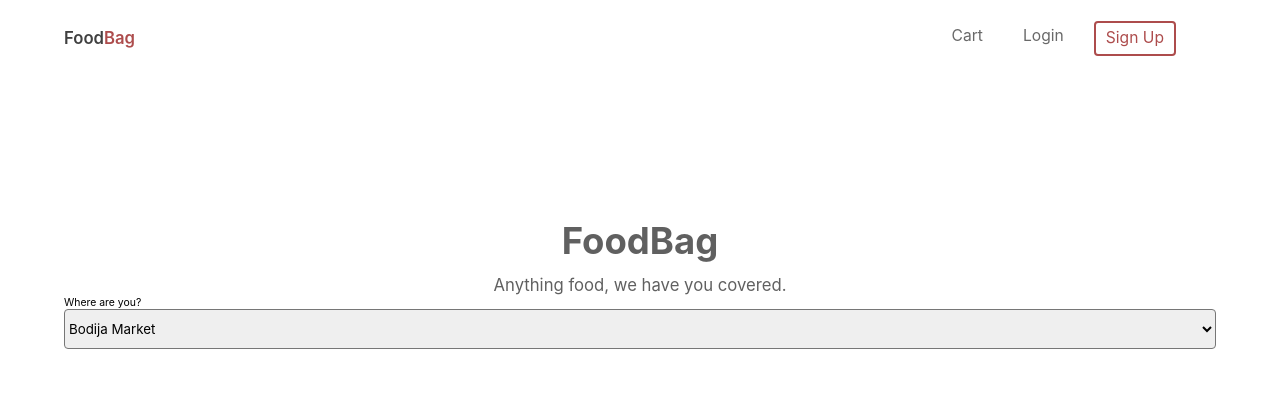
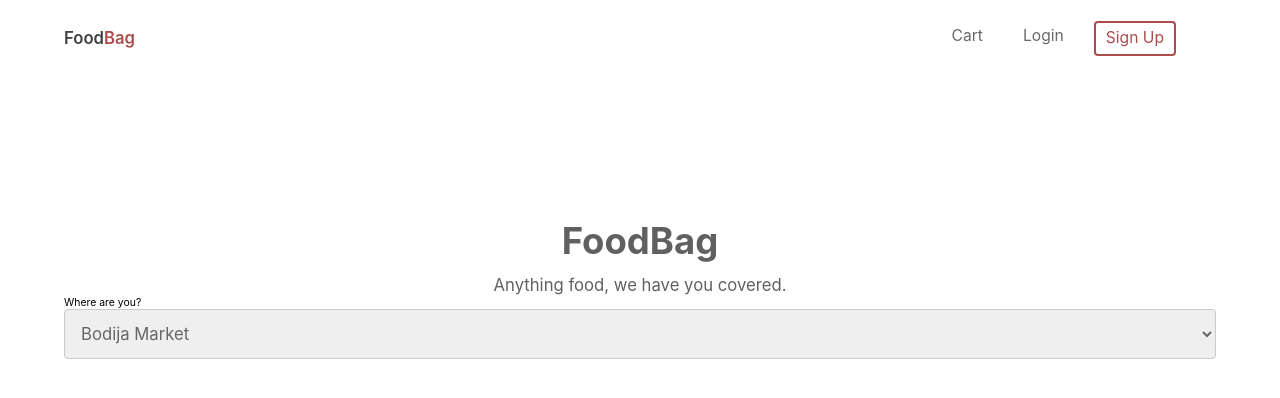
Before and after one commit to opeyemipeter1759/foodbag, a React (Create React App) app: page / in a window 1280 px wide. Shown: the top 398 px of the page. Built offline with nearby package versions, Linux system fonts and the light colour scheme.

Commit message:
pick interest

```diff
--- a/src/App.js
+++ b/src/App.js
@@ -1,6 +1,4 @@
-import logo from "./logo.svg";
 import "./App.css";
-import Logo from "./Components/Logo/Logo";
 import Navbar from "./Components/Navbar/Navbar";
 import Home from "./Pages/home/Home";
 
--- a/src/Components/locationInput/Locationinput.css
+++ b/src/Components/locationInput/Locationinput.css
@@ -1,5 +1,14 @@
+select {
+  border-color: #cacaca;
+  outline: none;
+  padding: 12px;
+  font-size: 1.6rem;
+  font-weight: 400;
+  color: #666666;
+}
+
 .location-input {
   width: 100%;
-  height: 40px;
+  height: 50px;
   border-radius: 4px;
 }
```
Also changed, not shown: 1 other file (tests, documents, lock files or other folders).
